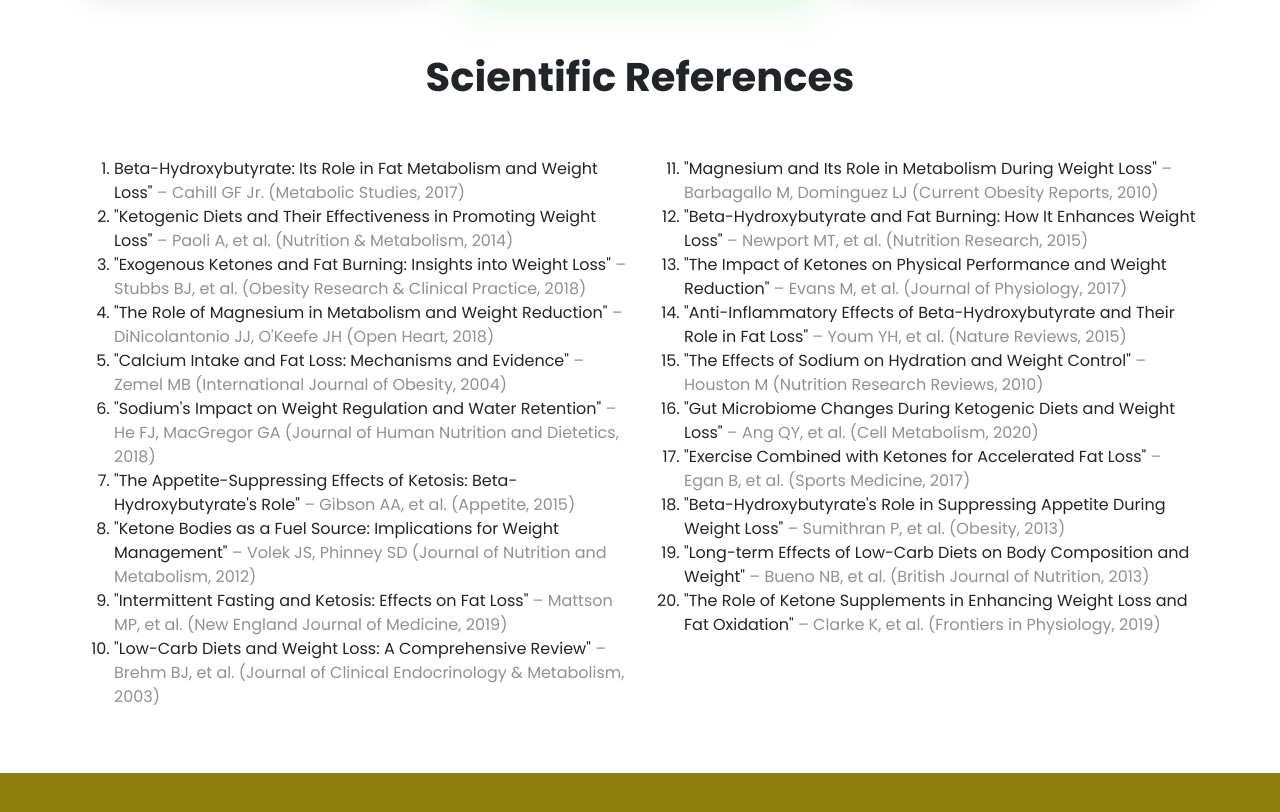
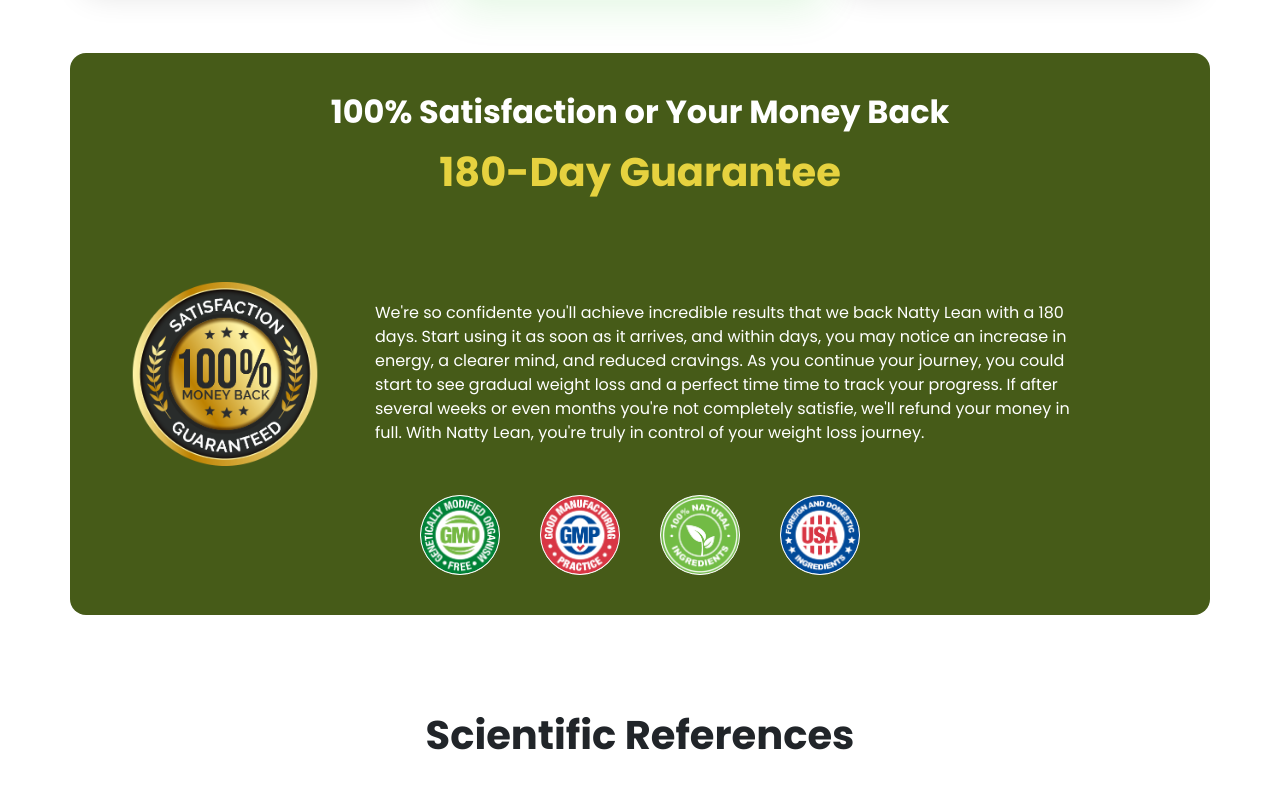
Before and after one commit to guilhermehassa/nattylean, a website: page src/index.html in a window 1280 px wide. Shown: the part 1349-2161 px from the top of the page. Drawn offline with nearby package versions, Linux system fonts and the light colour scheme; files that its build step writes are made by us from their sources.

Commit message:
Garanty Section

```diff
--- a/src/index.html
+++ b/src/index.html
@@ -113,6 +113,33 @@
           </div>
         </div>
       </section>
+
+      <section class="guarantee my-5">
+        <div class="container py-4 rounded-4">
+          <div class="row p-3">
+            <div class="col-12 mb-lg-5 text-center">
+              <h2 class="text-white fw-bold mb-3">100% Satisfaction or Your Money Back</h2>
+              <h3 class="fs-1 fw-bold">180-Day Guarantee</h3>
+            </div>
+            <div class="col-12 col-lg-3 guarantee_icon">
+              <img src="/img/guarantee-seal.png" alt="Satisfaction Guarantee" class="mx-auto my-4">
+            </div>
+            <div class="col-12 col-lg-8 text-white guarantee_text align-content-center">
+              <p class="text-center text-lg-start">
+                We're so confidente you'll achieve incredible results that we back Natty Lean with a 180 days. Start using it as soon as it arrives, and within days, you may notice an increase in energy, a clearer mind, and reduced cravings. As you continue your journey, you could start to see gradual weight loss and a perfect time time to track your progress. If after several weeks or even months you're not completely satisfie, we'll refund your money in full. With Natty Lean, you're truly in control of your weight loss journey.
+              </p>
+            </div>
+            <div class="col-12 d-flex justify-content-evenly justify-content-lg-center guarantee_badges">
+              <img src="/img/gmo.png" alt="Badge" class="rounded-circle bg-white border border-white">
+              <img src="/img/gmp.png" alt="Badge" class="rounded-circle bg-white border border-white">
+              <img src="/img/nat.png" alt="Badge" class="rounded-circle bg-white border border-white">
+              <img src="/img/foreign.png" alt="Badge" class="rounded-circle bg-white border border-white">
+            </div>
+          </div>
+        </div>
+      </section>
+
+
     </div>
 
     <section class="references py-5">
--- /dev/null
+++ b/src/styles/_guarantee.scss
@@ -0,0 +1,33 @@
+.guarantee{
+  .container{
+    background-color: $primary-dark;
+  }
+  h3{
+    color: $secondary-light;
+  }
+
+  &_icon{
+    img{
+      display: block;
+      max-width: 200px;
+    }
+  }
+
+  &_badges{
+    img{
+      max-width: 20%;
+
+      @include media-breakpoint-up(lg){
+        max-width: 80px;
+        margin: 0 20px;
+      }
+    }
+  }
+
+  &_text{
+    p{
+      vertical-align: middle;
+      margin: 0;
+    }
+  }
+}
--- a/src/styles/_variables.scss
+++ b/src/styles/_variables.scss
@@ -3,6 +3,7 @@
 $primary-dark: #465b18;
 $secondary: #8d7f0c;
 $secondary-dark: #746a19;
+$secondary-light: #e6d23f;
 $success: #198754;
 $info: #0dcaf0;
 $warning: #ffc107;
--- a/src/styles/main.scss
+++ b/src/styles/main.scss
@@ -4,6 +4,7 @@
 @import '../../node_modules/bootstrap/scss/bootstrap';
 @import 'video';
 @import 'offers';
+@import 'guarantee';
 
 
 .vsl{
```
Also changed, not shown: src/img/foreign.png (added), src/img/gmo.png (added), src/img/gmp.png (added), src/img/guarantee-seal.png (added), src/img/nat.png (added).
